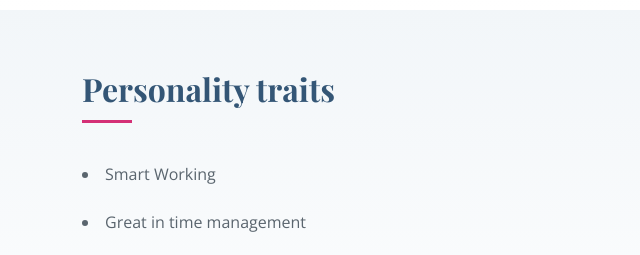
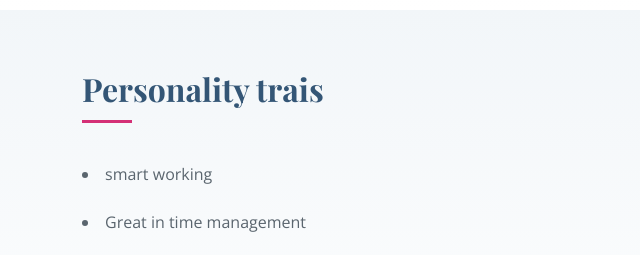
Before and after one commit to thanusreev/thanusree, a plain HTML site: page index.html in a window 1280 px wide. Shown: the part 3421-3676 px from the top of the page, 0-640 px from the left. Drawn offline with nearby package versions, Linux system fonts and the light colour scheme; a web font is replaced by a local one.

Commit message:
Add files via upload

```diff
--- a/index.html
+++ b/index.html
@@ -102,7 +102,7 @@
           <div class="col-lg-6">
 
             <div class="progress">
-              <span class="skills"><li>HTML</li> </span>
+              <span class="skill"><li>HTML</li> </span>
 
             </div>
 
@@ -259,8 +259,8 @@
       <div class="container">
 
         <div class="section-title">
-          <h2>Personality traits</h2>
-          <p><br><li>Smart Working</br></p>
+          <h2>Personality trais</h2>
+          <p><br><li>smart working</br></p>
           <p><br><li>Great in time management</br></p>
           <p><br><li>Action oriented and result focused</br></p>
           <p><br><li>Honest</br></p>
```
